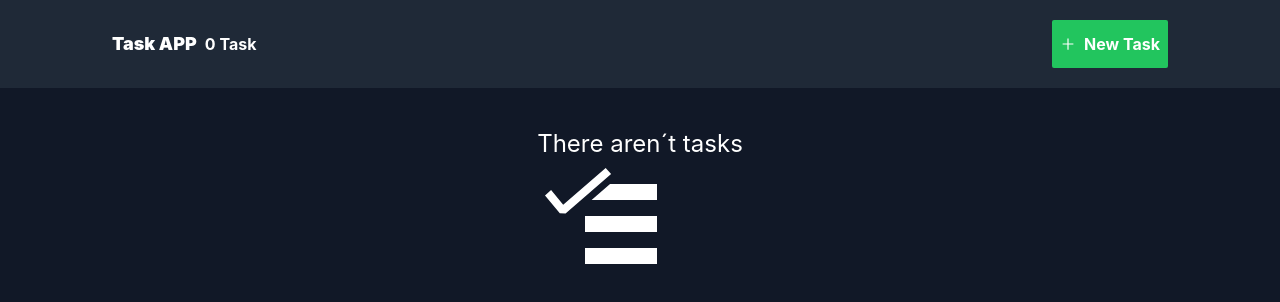
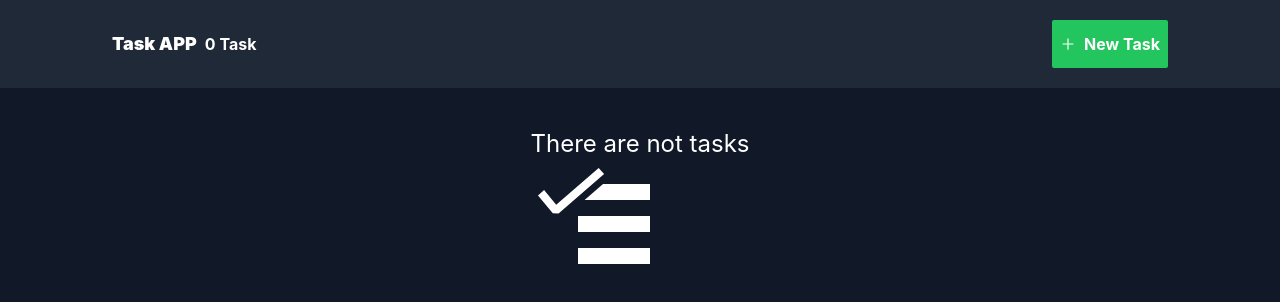
Before and after one commit to Juliandl88/todo-crud-next, a Next.js app: page / in a window 1280 px wide. Shown: the top 302 px of the page. Built offline with nearby package versions, Linux system fonts and the light colour scheme.

Commit message:
se actualiza a v13

```diff
--- a/pages/index.js
+++ b/pages/index.js
@@ -14,7 +14,7 @@ function Home() {
       <div className="flex justify-center">
         {tasks.length === 0 ? (
           <div className="block">
-            <h2 className="text-2xl">There aren´t tasks</h2>
+            <h2 className="text-2xl">There are not tasks</h2>
             <VscTasklist size="8rem" />
           </div>
         ) : (
@@ -54,7 +54,7 @@ function Home() {
 
                       }}
                     >
-                      <VscTrash className="mr-2" /> Delete Task
+                      <VscTrash className="mr-2" /> Delete
                     </button>
                   </div>
                   <p className="text-gray-300">{task.description}</p>
```
